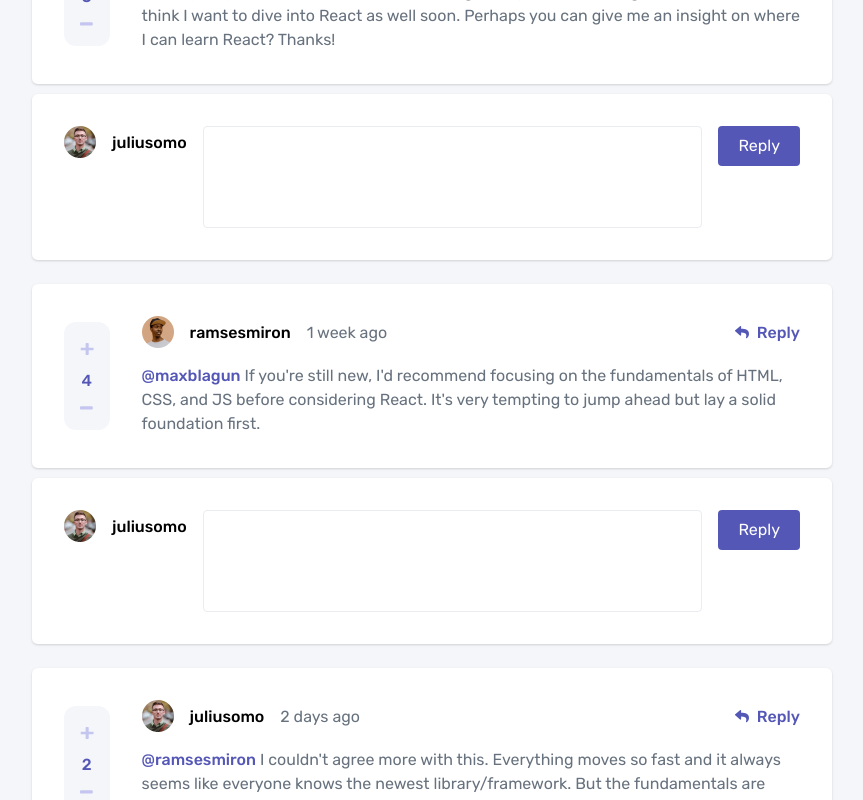
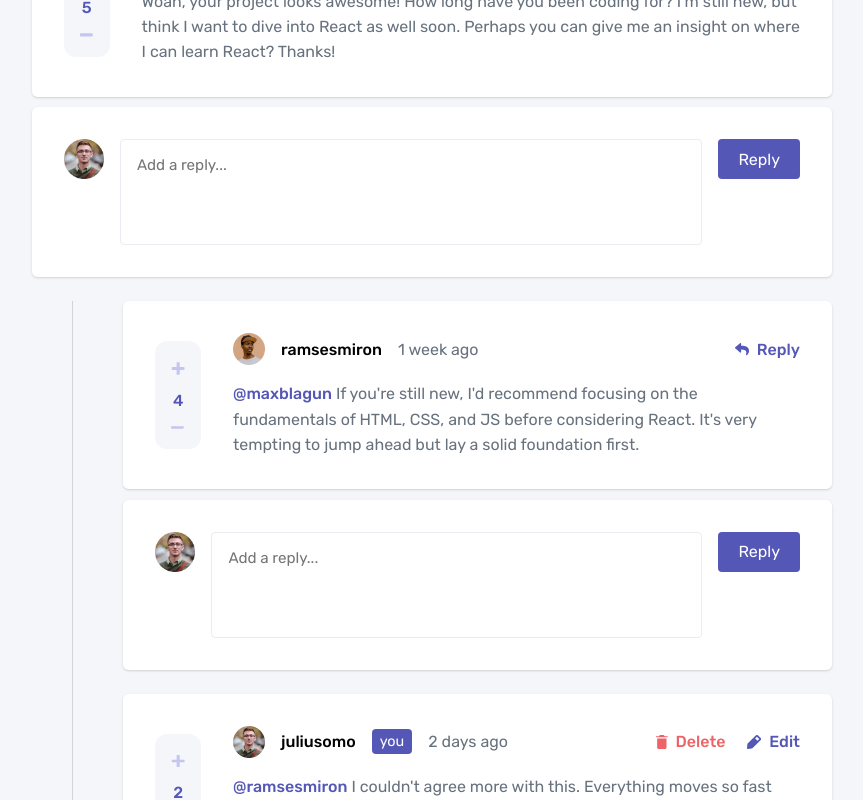
Before and after one commit to VasuBeachoo/interactive-comments-section, a JavaScript app: page / in a window 1280 px wide. Shown: the part 540-1340 px from the top of the page, without its empty margins (208-1071 px from the left). Built offline with nearby package versions, Linux system fonts and the light colour scheme.

Commit message:
Style comment chain replies box

```diff
--- a/src/GlobalStyle.js
+++ b/src/GlobalStyle.js
@@ -57,6 +57,14 @@ export const mixinHorizontalRating = css`
   padding: 0 1.25rem;
 `;
 
+export const mixinCommentInfoBox = css`
+  display: flex;
+  flex-direction: row;
+  justify-content: flex-start;
+  align-items: center;
+  gap: 1rem;
+`;
+
 export const mixinCommentAvatar = css`
   width: 2rem;
 `;
--- a/src/components/Comment.js
+++ b/src/components/Comment.js
@@ -1,11 +1,14 @@
+import { useSelector } from "react-redux";
 import styled from "styled-components";
 import Rating from "./Rating";
 import UserTag from "./UserTag";
+import CurrentUserInfo from "./CurrentUserInfo";
 import { ReplyAction, DeleteAction, EditAction } from "./CommentAction";
 import CommentInput from "./CommentInput";
 import {
   mixinBlock,
   mixinCommentAvatar,
+  mixinCommentInfoBox,
   mixinCommentUsername,
 } from "../GlobalStyle";
 
@@ -15,6 +18,7 @@ export const ActionsBox = styled.div`
   flex-direction: row;
   justify-content: center;
   align-items: center;
+  gap: 1.35rem;
 
   @media (max-width: 800px) {
     grid-area: 3 / 3 / span 1 / span 1;
@@ -24,7 +28,7 @@ export const ActionsBox = styled.div`
 export const CommentText = styled.p`
   grid-area: 2 / 2 / span 1 / span 2;
   color: var(--Grayish-blue);
-  line-height: 2.35ch;
+  line-height: 2.5ch;
   margin: 0;
 
   @media (max-width: 800px) {
@@ -46,12 +50,8 @@ export const CommentAvatar = styled.img`
 `;
 
 export const CommentInfoBox = styled.div`
+  ${mixinCommentInfoBox}
   grid-area: 1 / 2 / span 1 / span 1;
-  display: flex;
-  flex-direction: row;
-  justify-content: flex-start;
-  align-items: center;
-  gap: 1rem;
 
   @media (max-width: 800px) {
     grid-area: 1 / 1 / span 1 / span 3;
@@ -83,13 +83,24 @@ export const CommentContainer = styled.div`
 `;
 
 const Comment = ({ className, data }) => {
+  const currentUser = useSelector((state) => state.comments.data.currentUser);
+
   return (
     <CommentContainer className={className}>
       <CommentBox>
         <CommentRating rating={data.score} />
         <CommentInfoBox>
-          <CommentAvatar src={data.user.image.src} alt={data.user.image.alt} />
-          <CommentUsername>{data.user.username}</CommentUsername>
+          {currentUser === data.user ? (
+            <CurrentUserInfo />
+          ) : (
+            <>
+              <CommentAvatar
+                src={data.user.image.src}
+                alt={data.user.image.alt}
+              />
+              <CommentUsername>{data.user.username}</CommentUsername>
+            </>
+          )}
           <CommentAge>{data.createdAt}</CommentAge>
         </CommentInfoBox>
         <CommentText>
@@ -101,10 +112,17 @@ const Comment = ({ className, data }) => {
           {data.content}
         </CommentText>
         <ActionsBox>
-          <ReplyAction />
+          {currentUser === data.user ? (
+            <>
+              <DeleteAction />
+              <EditAction />
+            </>
+          ) : (
+            <ReplyAction />
+          )}
         </ActionsBox>
       </CommentBox>
-      <CommentInput btnText="Reply" />
+      <CommentInput placeholder="Add a reply..." btnText="Reply" />
     </CommentContainer>
   );
 };
--- a/src/components/CommentChain.js
+++ b/src/components/CommentChain.js
@@ -4,16 +4,23 @@ import Comment from "./Comment";
 export const RepliesBox = styled.div`
   display: flex;
   flex-direction: column;
-  justify-content: flex-start;
+  justify-content: flex-end;
   align-items: center;
   gap: 1.5rem;
+  width: 95%;
+  border-left: 0.1rem solid #d3d3d3;
+  padding-left: clamp(1rem, 5vw, 3.15rem);
+
+  @media (max-width: 800px) {
+    width: 100%;
+  }
 `;
 
 export const CommentChainBox = styled.div`
   display: flex;
   flex-direction: column;
   justify-content: flex-start;
-  align-items: center;
+  align-items: flex-end;
   gap: 1.5rem;
 `;
 
--- a/src/components/CommentInput.js
+++ b/src/components/CommentInput.js
@@ -1,3 +1,4 @@
+import { useSelector } from "react-redux";
 import styled from "styled-components";
 import CurrentUserInfo from "./CurrentUserInfo";
 import { mixinBlock } from "../GlobalStyle";
@@ -26,7 +27,7 @@ export const SubmitBtn = styled.button`
 export const TextArea = styled.textarea.attrs({ rows: "4" })`
   flex-grow: 1;
   resize: none;
-  font-size: 0.9rem;
+  font-size: 0.95rem;
   border: 0.1rem solid var(--Light-gray);
   border-radius: 0.25rem;
   outline: none;
@@ -42,8 +43,20 @@ export const TextArea = styled.textarea.attrs({ rows: "4" })`
   }
 `;
 
+export const InputCurrentUserInfo = styled(CurrentUserInfo)`
+  display: none;
+
+  @media (max-width: 800px) {
+    display: flex;
+  }
+`;
+
 export const AvatarImg = styled.img`
-  width: 2.25rem;
+  width: 2.5rem;
+
+  @media (max-width: 800px) {
+    display: none;
+  }
 `;
 
 export const CommentInputBox = styled.div`
@@ -61,9 +74,14 @@ export const CommentInputBox = styled.div`
 `;
 
 const CommentInput = ({ className, placeholder, btnText }) => {
+  const avatarImg = useSelector(
+    (state) => state.comments.data.currentUser.image
+  );
+
   return (
     <CommentInputBox className={className}>
-      <CurrentUserInfo />
+      <AvatarImg src={avatarImg.src} alt={avatarImg.alt} />
+      <InputCurrentUserInfo />
       <TextArea placeholder={placeholder} />
       <SubmitBtn>{btnText}</SubmitBtn>
     </CommentInputBox>
--- a/src/components/CurrentUserInfo.js
+++ b/src/components/CurrentUserInfo.js
@@ -1,6 +1,19 @@
 import { useSelector } from "react-redux";
 import styled from "styled-components";
-import { mixinCommentAvatar, mixinCommentUsername } from "../GlobalStyle";
+import {
+  mixinCommentAvatar,
+  mixinCommentInfoBox,
+  mixinCommentUsername,
+} from "../GlobalStyle";
+
+export const YouTag = styled.p`
+  background-color: var(--Moderate-blue);
+  color: var(--White);
+  font-size: 0.9rem;
+  border-radius: 0.25rem;
+  padding: 0.25rem 0.5rem;
+  margin: 0;
+`;
 
 export const CurrentUserName = styled.p`
   ${mixinCommentUsername}
@@ -11,11 +24,7 @@ export const CurrentUserAvatar = styled.img`
 `;
 
 export const CurrentUserBox = styled.div`
-  display: flex;
-  flex-direction: row;
-  justify-content: center;
-  align-items: center;
-  gap: 1rem;
+  ${mixinCommentInfoBox}
 `;
 
 const CurrentUserInfo = ({ className }) => {
@@ -28,6 +37,7 @@ const CurrentUserInfo = ({ className }) => {
         alt={currentUser.image.alt}
       />
       <CurrentUserName>{currentUser.username}</CurrentUserName>
+      <YouTag>you</YouTag>
     </CurrentUserBox>
   );
 };
--- a/src/components/UserTag.js
+++ b/src/components/UserTag.js
@@ -3,8 +3,15 @@ import styled from "styled-components";
 export const TagText = styled.span``;
 
 export const UserTagBox = styled.span`
+  user-select: none;
   color: var(--Moderate-blue);
   font-weight: 500;
+  transition: 0.2s;
+
+  &:hover {
+    cursor: pointer;
+    opacity: 0.6;
+  }
 `;
 
 const UserTag = ({ className, username }) => {
```
